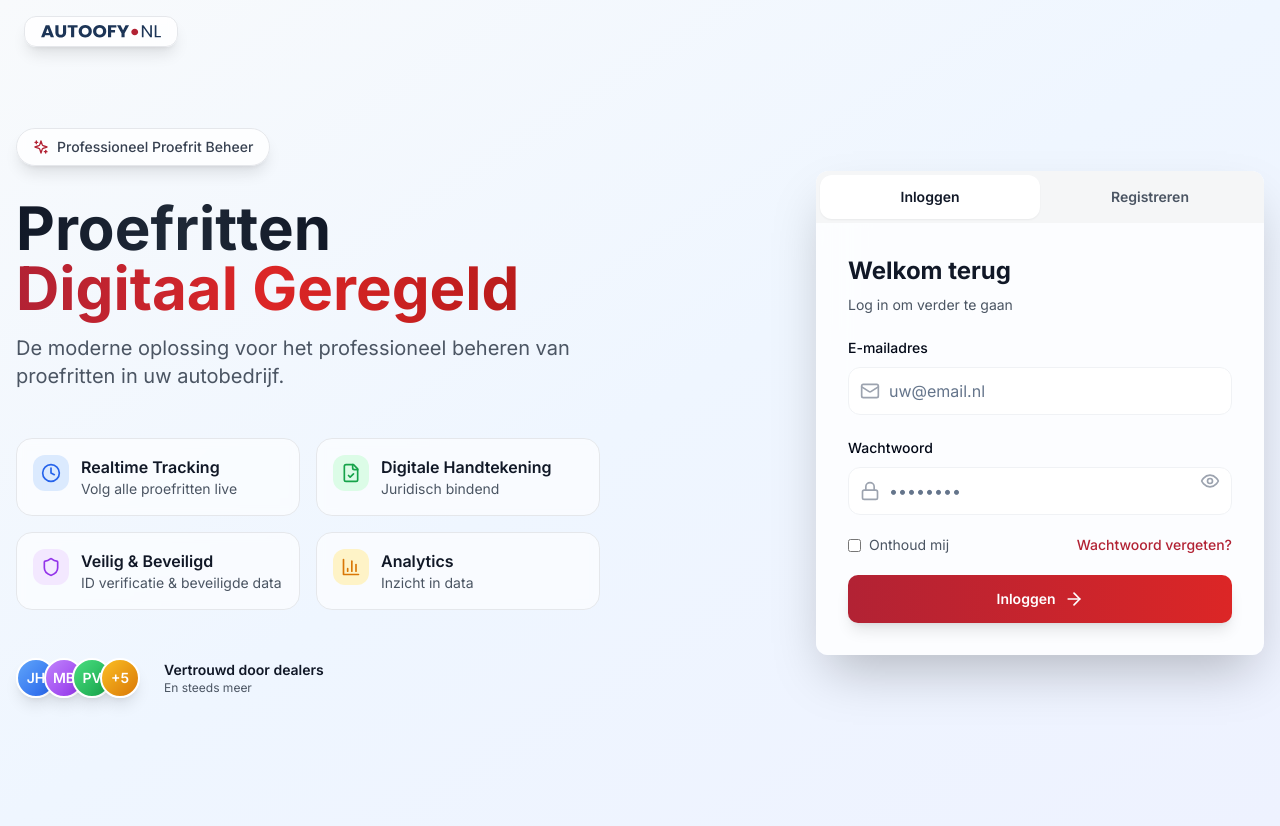
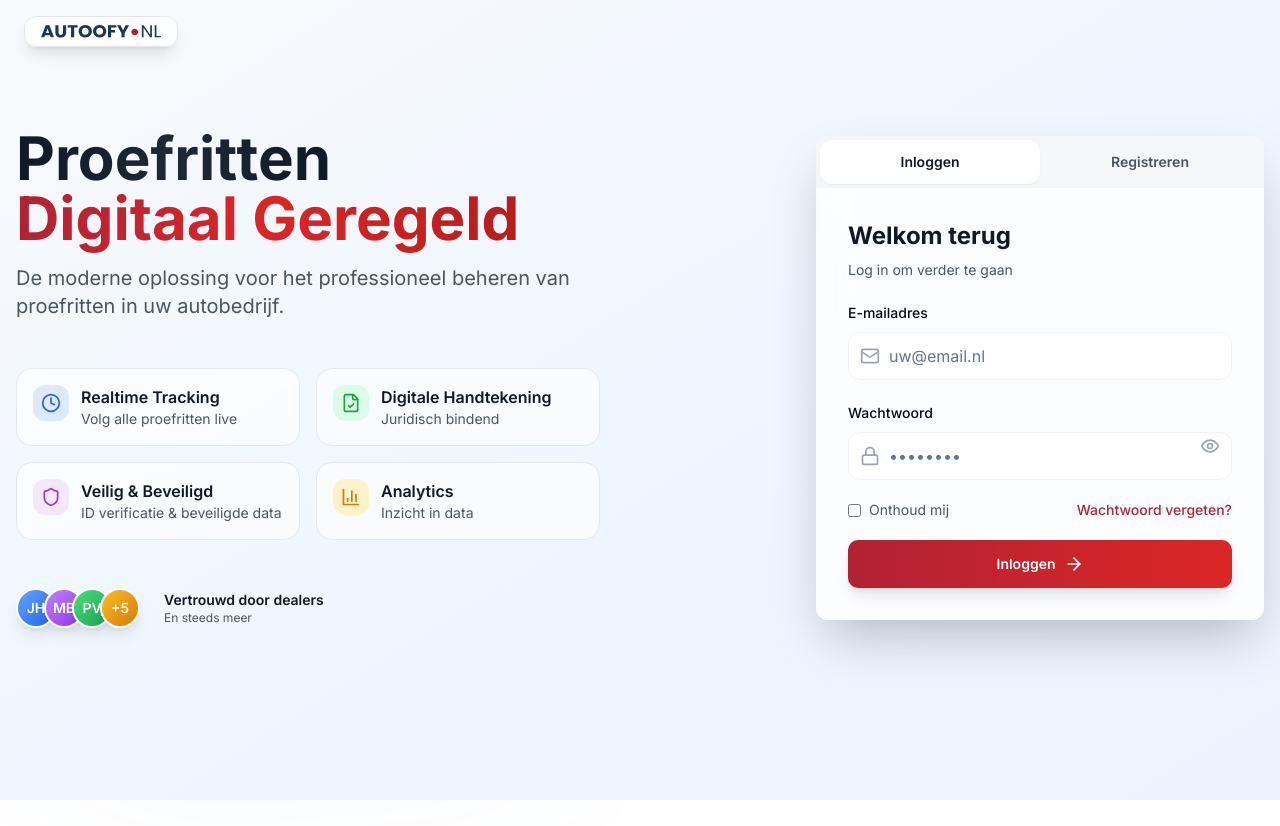
Before and after one commit to Fluwsjs/autoofy-proefrit, a Next.js app: page / in a window 1280 px wide. After the commit the page ends 800 px from the top, so only its background shows below. Built offline with nearby package versions, Linux system fonts and the light colour scheme.

Commit message:
Remove: Verwijder badge met icoon uit hero section

```diff
--- a/app/page.tsx
+++ b/app/page.tsx
@@ -148,12 +148,6 @@ function HomePageForm() {
         <div className="grid lg:grid-cols-2 gap-12 lg:gap-20 items-center max-w-7xl mx-auto">
           {/* Left Side - Hero Content */}
           <div className="space-y-8 text-center lg:text-left">
-            {/* Badge */}
-            <div className="inline-flex items-center gap-2 px-4 py-2 bg-white/80 backdrop-blur-sm rounded-full shadow-lg border border-gray-200">
-              <Sparkles className="w-4 h-4 text-autoofy-red" />
-              <span className="text-sm font-medium text-gray-700">Professioneel Proefrit Beheer</span>
-            </div>
-
             {/* Heading */}
             <div className="space-y-4">
               <h1 className="text-4xl lg:text-6xl font-bold leading-tight">
```
